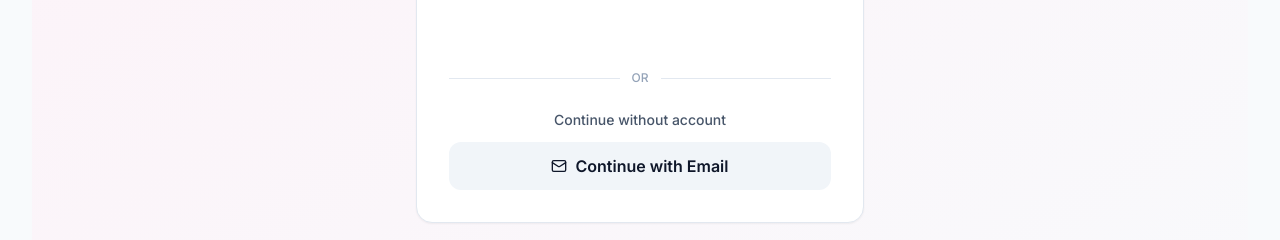
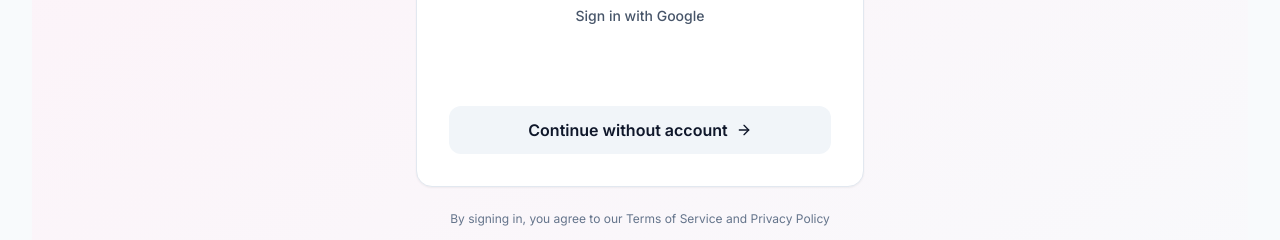
Before and after one commit to seahbenegas-hub/luxe-lace-hershey, a Next.js app: page /consumer-signin in a window 1280 px wide. Shown: the part 447-687 px from the top of the page. Built offline with nearby package versions, Linux system fonts and the light colour scheme; no server answers.

Commit message:
Remove email-only sign-in option

```diff
--- a/app/(tabs)/consumer-signin/page.tsx
+++ b/app/(tabs)/consumer-signin/page.tsx
@@ -2,7 +2,7 @@
 
 import { useRouter } from "next/navigation";
 import GoogleSignIn from "@/components/GoogleSignIn";
-import { ArrowRight, Mail } from "lucide-react";
+import { ArrowRight } from "lucide-react";
 
 export default function ConsumerSignInPage() {
   const router = useRouter();
@@ -34,24 +34,13 @@
             />
           </div>
 
-          {/* Divider */}
-          <div className="flex items-center gap-3">
-            <div className="flex-1 h-px bg-secondary-200"></div>
-            <span className="text-xs text-secondary-400 font-medium">OR</span>
-            <div className="flex-1 h-px bg-secondary-200"></div>
-          </div>
-
-          {/* Email Alternative */}
-          <div className="space-y-3">
-            <p className="text-sm text-secondary-600 text-center font-medium">Continue without account</p>
-            <button
-              onClick={() => router.push("/booking")}
-              className="w-full py-3 bg-secondary-100 text-secondary-900 rounded-xl font-semibold hover:bg-secondary-200 transition-colors flex items-center justify-center gap-2"
-            >
-              <Mail className="w-4 h-4" />
-              Continue with Email
-            </button>
-          </div>
+          <button
+            onClick={() => router.push("/booking")}
+            className="w-full py-3 bg-secondary-100 text-secondary-900 rounded-xl font-semibold hover:bg-secondary-200 transition-colors flex items-center justify-center gap-2"
+          >
+            <span>Continue without account</span>
+            <ArrowRight className="w-4 h-4" />
+          </button>
         </div>
 
         {/* Footer Info */}
```
